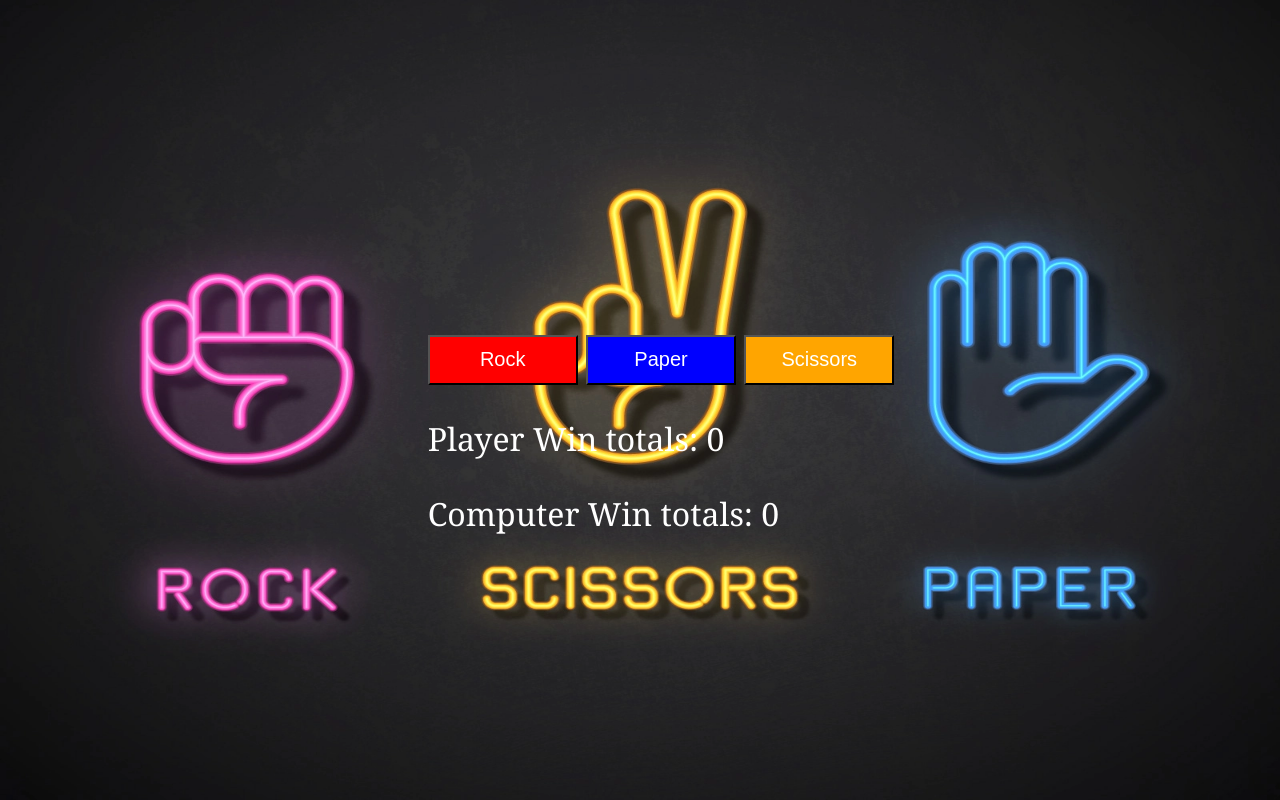
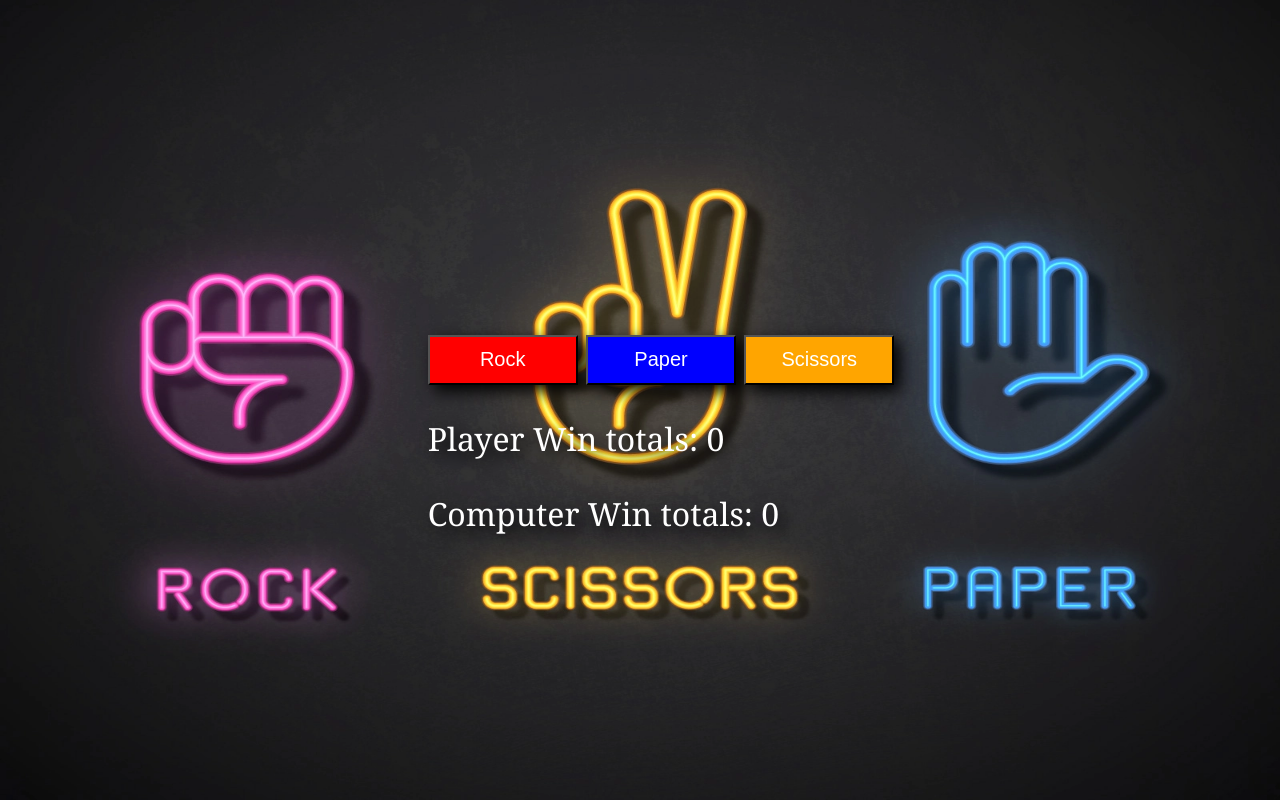
Before and after one commit to GloBoiVic/rock-paper-scissors, a plain HTML site: page index.html in a window 1280 px wide. Drawn offline with Linux system fonts and the light colour scheme.

Commit message:
Update CSS style

```diff
--- a/styles.css
+++ b/styles.css
@@ -1,10 +1,12 @@
 body {
   font-family: Cambria, Cochin, Georgia, Times, "Times New Roman", serif;
+  background-color: black;
   background-image: url(rps-img.png);
   background-size: 100% 100%;
   background-repeat: no-repeat;
   background-attachment: fixed;
   background-position: center;
+  filter: drop-shadow(6px 6px 8px black);
   font-size: 2rem;
   display: flex;
   justify-content: center;
```
